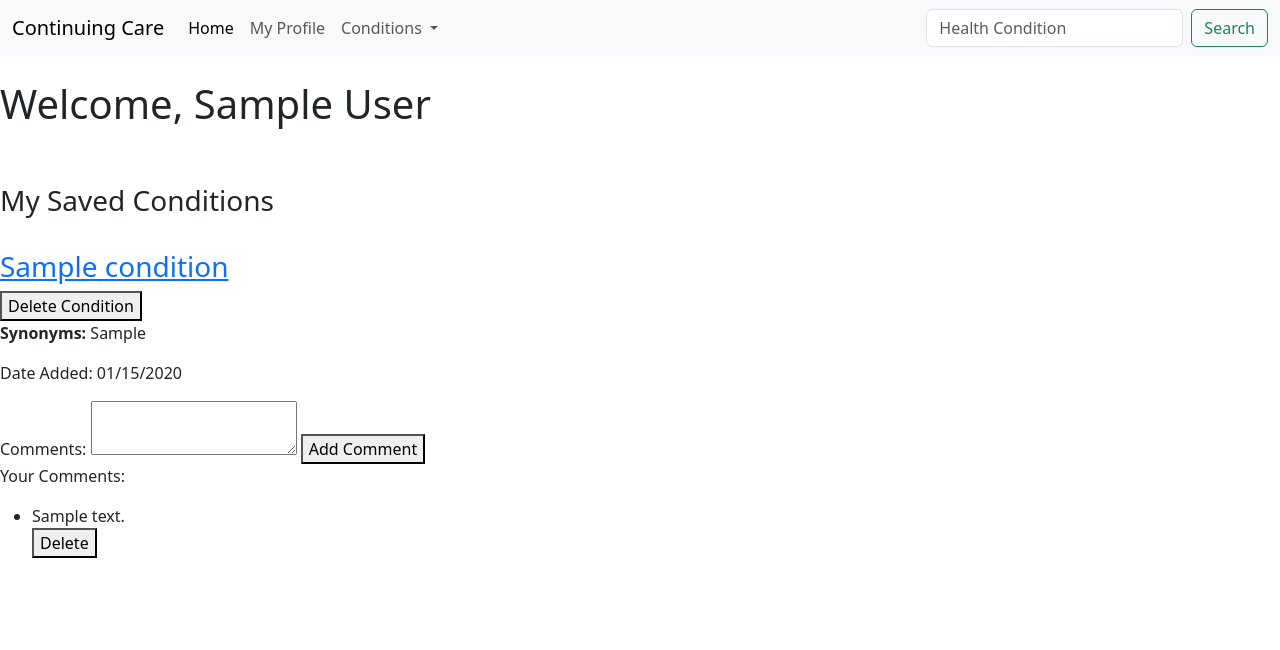
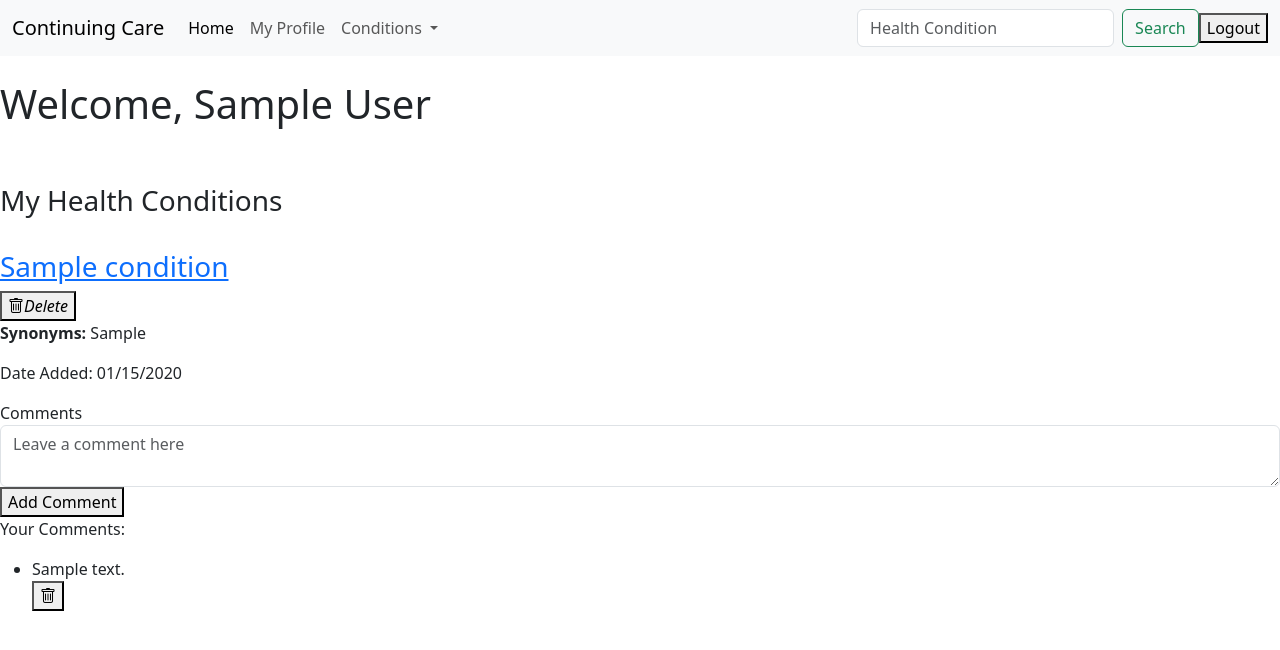
Before and after one commit to BWuthrich06/My_Health_Project, a Flask app: page /profile in a window 1280 px wide. Shown: the top 650 px of the page. Run offline with Flask 2, Linux system fonts and the light colour scheme; the visitor is signed in with stand-in values (Sample User, id 1); tables that the repository leaves empty hold one stand-in row (values such as "Sample post").

Commit message:
MVP Complete

```diff
--- a/crud.py
+++ b/crud.py
@@ -27,6 +27,7 @@ def get_user_by_email(email):
 
 
 def get_space_between_synonyms(synonyms):
+    """Remove space between synonyms."""
     spaced_comma_synonyms = []
 
     for synonym in synonyms:
@@ -60,6 +61,7 @@ def get_conditions():
     """Return all conditions."""
 
     return Condition.query.all()
+
 
 
 def get_comment_by_id(comment_id):
@@ -114,6 +116,7 @@ def create_user_condition(condition_id, user_id):
     return new_user_condition
 
 
+
 def create_comment(favorite_id, formInput):
     """Create a new comment."""
 
@@ -122,6 +125,7 @@ def create_comment(favorite_id, formInput):
     return new_comment
 
 
+
 def delete_user_condition(favorite_id):
     """Delete user condition."""
 
--- a/model.py
+++ b/model.py
@@ -64,7 +64,7 @@ class Condition(db.Model):
 
     condition_id = db.Column(db.Integer, primary_key=True, autoincrement=True)
     title = db.Column(db.String(150))
-    all_synonyms = db.Column(db.String(500))
+    all_synonyms = db.Column(db.String(800))
     word_synonyms = db.Column(db.String(500))
     url = db.Column(db.String(500))
 
--- a/server.py
+++ b/server.py
@@ -52,7 +52,7 @@ def new_user():
         session['name'] = name
         session['user_id'] = user.user_id
 
-    return redirect('/profile')
+        return redirect('/profile')
 
 
 
@@ -88,7 +88,6 @@ def main_profile():
     user = crud.get_user_by_email(session['email'])
     name = user.name
     user_id = user.user_id
-
 
     list_user_conditions = crud.get_all_conditions_by_user_id(user_id)
     set_user_conditions = set(list_user_conditions)
@@ -151,16 +150,12 @@ def add_condition_to_user():
 
             return {"message": "Condition already previously added."}
 
-
     saved_condition = crud.create_user_condition(condition, user_id)
     flash("Condition has been successfully added.")
     db.session.add(saved_condition)
     db.session.commit()
 
     return {"message": "Condition has been successfully added."}
-
-
-
 
 
 
@@ -193,6 +188,7 @@ def delete_comments():
     return {"message": "Comment deleted."}
 
 
+
 @app.route('/deleteusercondition', methods = ["POST"])
 def delete_condition():
     """Deletes user condition."""
@@ -208,6 +204,18 @@ def delete_condition():
 
 
 
+@app.route('/logout', methods = ["POST"])
+def logout_user():
+    """Logs out user from session."""
+
+    session.clear()
+
+    return redirect('/')
+
+
+
+
+
 
 
 if __name__ == "__main__":
--- a/templates/base.html
+++ b/templates/base.html
@@ -53,15 +53,23 @@
               </ul>
             </li>
           </ul>
+
           <form action="/conditions/results" class="d-flex" role="search">
             <input class="form-control me-2" type="search" name="result" placeholder="Health Condition" aria-label="Search">
             <button class="btn btn-outline-success" type="submit">Search</button>
+          </form>
+
+          <form action="/logout" method="post">
+            <button type="submit">Logout</button>
           </form>
         </div>
       </div>
     </nav>
 
-    {% block body %}{% endblock %}
+    {% block body %}
+
+
+    {% endblock %}
 
     {% block after_body %}{% endblock %}
   </body>
--- a/templates/profile.html
+++ b/templates/profile.html
@@ -7,19 +7,39 @@
   <br>
 
 <br>
-  <h3>My Saved Conditions</h3>
+  <h3>My Health Conditions</h3>
 
 {% if all_user_conditions %}
   {% for user_condition in all_user_conditions %}
   <br>
     <h3><a href ="{{ user_condition.condition.url }}">{{ user_condition.condition.title }}</a></h3>
 
-    <button class="delete-condition" id="{{ user_condition.favorite_id}}">Delete Condition</button>
+    <button class="delete-condition" id="{{ user_condition.favorite_id}}"><i class="bi bi-trash" id="{{ user_condition.favorite_id}}">Delete</i></button>
+
 
     <p><b>Synonyms:</b> {{ user_condition.condition.all_synonyms }}</p>
     <p>Date Added: {{ user_condition.date_added.strftime("%m/%d/%Y") }}</p>
 
-    <form>
+
+    <div class="form-floating">
+      <form>
+      <label for="floatingTextarea">Comments</label>
+      <textarea class="form-control" name="comments-box" placeholder="Leave a comment here" id="comments-box"></textarea>
+      <button class="comments-submit" id= "{{ user_condition.favorite_id }}">Add Comment</button>
+
+      <p>Your Comments:</p>
+      <ul id="user_comments">
+        {% for comment in user_condition.comments %}
+        <li>{{ comment.comment }}</li>
+        <button class="delete-comment" id="{{ comment.comment_id }}"><i class="bi bi-trash" id="{{ comment.comment_id }}"></i></button>
+        <!-- <button class="delete-comment" id="{{ comment.comment_id }}">Delete</button> -->
+        {% endfor %}
+      </ul>
+      </form>
+    </div>
+
+
+    <!-- <form>
       <label>Comments:</label>
       <textarea name="comments-box" id="comments-box"></textarea>
       <button class="comments-submit" id= "{{ user_condition.favorite_id }}">Add Comment</button>
@@ -31,7 +51,7 @@
           <button class="delete-comment" id="{{ comment.comment_id }}">Delete</button>
           {% endfor %}
         </ul>
-    </form>
+    </form> -->
     <br><br>
 
   {% endfor %}
```
Also changed, not shown: seed_database.py (+11 -2 lines), templates/saved_conditions.html (deleted, +0 -39 lines).
